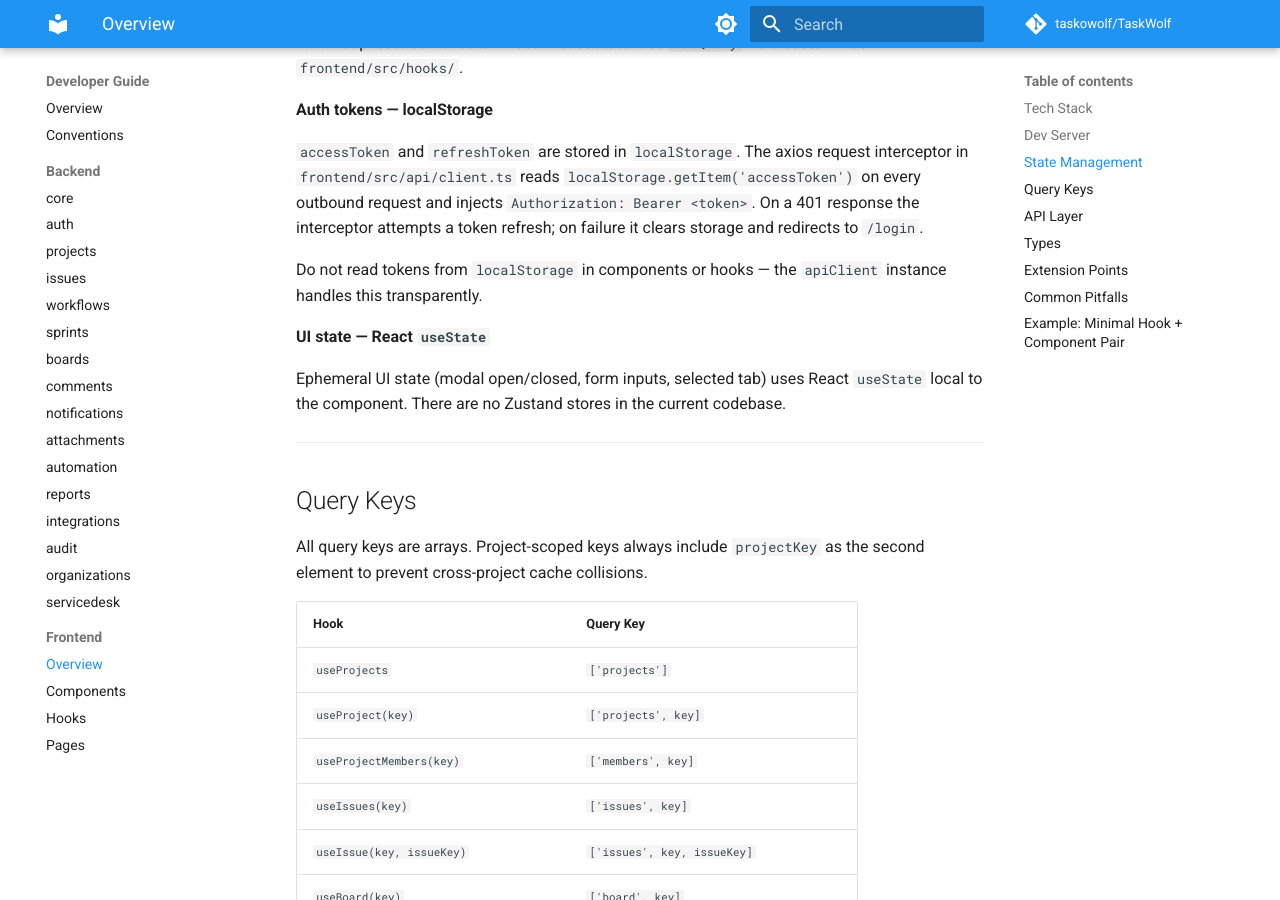
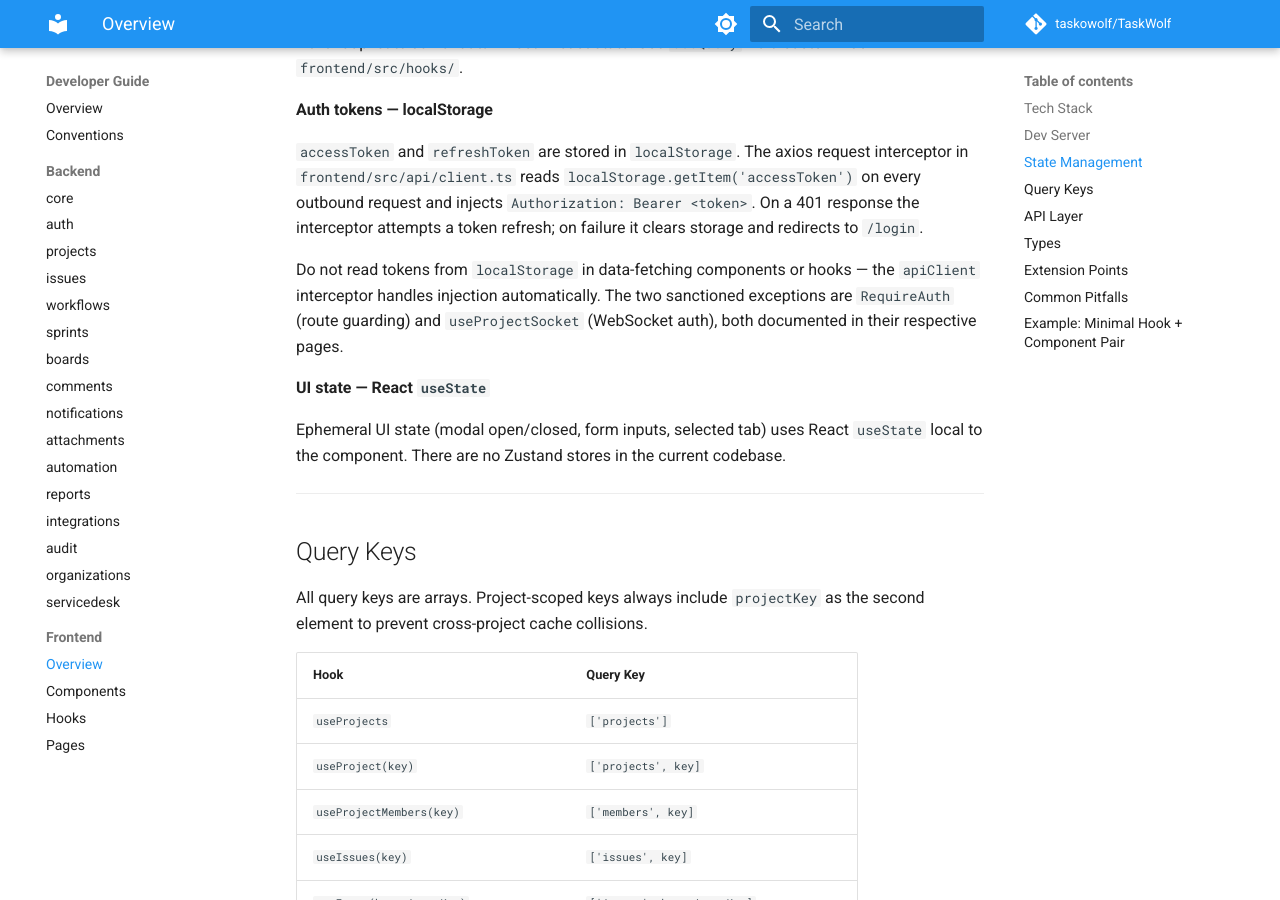
Before and after one commit to WolfTasks/TaskWolf, an MkDocs documentation site: the page built from mkdocs/developer-guide/frontend/overview.md, in a window 1280 px wide and 900 px high, scrolled down 1637 px. Built offline with MkDocs 1.6.1 and Material for MkDocs 9.7.7, drawn with Linux system fonts in a browser that asks for light colours; comment, search, counter and statistics services are not loaded.

Commit message:
docs(wiki): fix overview.md auth token rule — scope to data-fetching

```diff
--- a/mkdocs/developer-guide/frontend/overview.md
+++ b/mkdocs/developer-guide/frontend/overview.md
@@ -50,7 +50,7 @@ Never duplicate server data in local React state. Use `useQuery` via a custom ho
 
 `accessToken` and `refreshToken` are stored in `localStorage`. The axios request interceptor in `frontend/src/api/client.ts` reads `localStorage.getItem('accessToken')` on every outbound request and injects `Authorization: Bearer <token>`. On a 401 response the interceptor attempts a token refresh; on failure it clears storage and redirects to `/login`.
 
-Do not read tokens from `localStorage` in components or hooks — the `apiClient` instance handles this transparently.
+Do not read tokens from `localStorage` in data-fetching components or hooks — the `apiClient` interceptor handles injection automatically. The two sanctioned exceptions are `RequireAuth` (route guarding) and `useProjectSocket` (WebSocket auth), both documented in their respective pages.
 
 **UI state — React `useState`**
 
```
